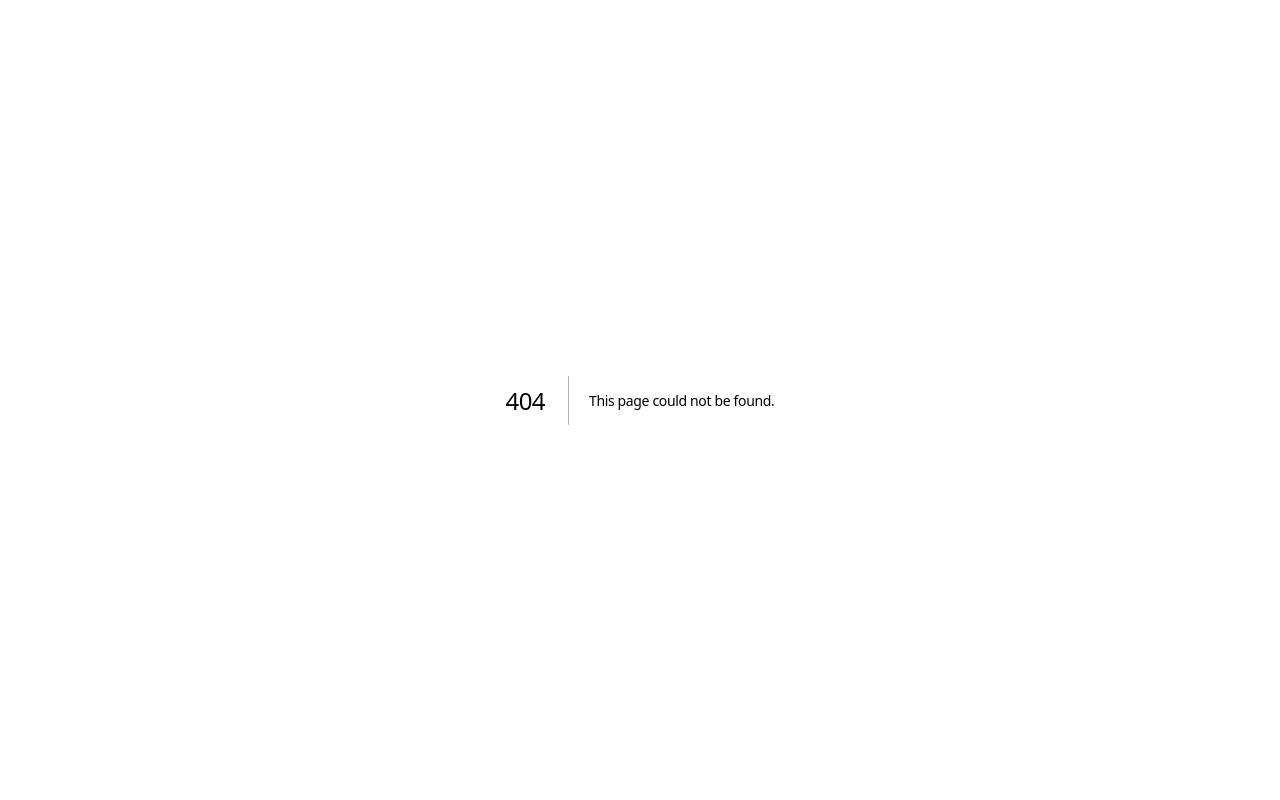
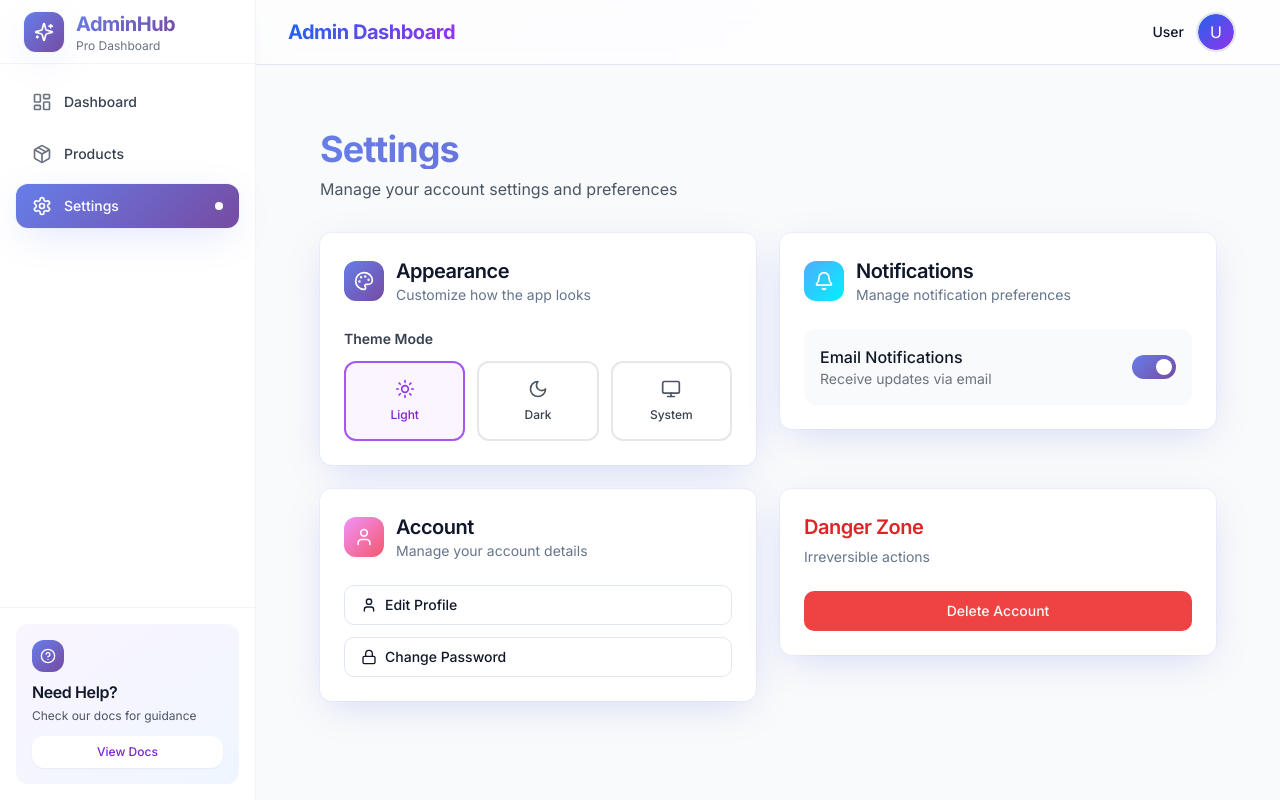
Before and after one commit to genosis18m/Admin-dashboard-portal, a Next.js app: page /settings in a window 1280 px wide. Before the commit this address had no page. Built offline with nearby package versions, Linux system fonts and the light colour scheme; no server answers.

Commit message:
Fix avatar error and add settings page with dark mode

```diff
--- /dev/null
+++ b/app/(admin)/settings/page.tsx
@@ -0,0 +1,195 @@
+"use client";
+
+import { useState } from "react";
+import { Card, CardContent, CardDescription, CardHeader, CardTitle } from "@/components/ui/card";
+import { Label } from "@/components/ui/label";
+import { Button } from "@/components/ui/button";
+import { Moon, Sun, Monitor, Bell, Lock, User, Palette } from "lucide-react";
+import { motion } from "framer-motion";
+
+export default function SettingsPage() {
+  const [theme, setTheme] = useState<"light" | "dark" | "system">("light");
+  const [notifications, setNotifications] = useState(true);
+
+  const handleThemeChange = (newTheme: "light" | "dark" | "system") => {
+    setTheme(newTheme);
+    // In a real app, you'd apply the theme here
+    if (newTheme === "dark") {
+      document.documentElement.classList.add("dark");
+    } else {
+      document.documentElement.classList.remove("dark");
+    }
+  };
+
+  return (
+    <div className="min-h-screen p-8">
+      {/* Header */}
+      <div className="mb-8">
+        <h1 className="text-4xl font-bold text-gradient-purple mb-2">Settings</h1>
+        <p className="text-gray-600">Manage your account settings and preferences</p>
+      </div>
+
+      <div className="grid gap-6 md:grid-cols-2">
+        {/* Appearance Settings */}
+        <motion.div
+          initial={{ opacity: 0, y: 20 }}
+          animate={{ opacity: 1, y: 0 }}
+          transition={{ delay: 0 }}
+        >
+          <Card className="border-0 shadow-premium bg-white">
+            <CardHeader>
+              <div className="flex items-center gap-3">
+                <div className="h-10 w-10 rounded-xl gradient-purple flex items-center justify-center">
+                  <Palette className="h-5 w-5 text-white" />
+                </div>
+                <div>
+                  <CardTitle className="text-xl">Appearance</CardTitle>
+                  <CardDescription>Customize how the app looks</CardDescription>
+                </div>
+              </div>
+            </CardHeader>
+            <CardContent className="space-y-4">
+              <div>
+                <Label className="text-sm font-semibold text-gray-700 mb-3 block">
+                  Theme Mode
+                </Label>
+                <div className="grid grid-cols-3 gap-3">
+                  <button
+                    onClick={() => handleThemeChange("light")}
+                    className={`flex flex-col items-center gap-2 p-4 rounded-xl border-2 transition-all ${
+                      theme === "light"
+                        ? "border-purple-500 bg-purple-50"
+                        : "border-gray-200 hover:border-purple-200"
+                    }`}
+                  >
+                    <Sun className={`h-5 w-5 ${theme === "light" ? "text-purple-600" : "text-gray-600"}`} />
+                    <span className={`text-xs font-medium ${theme === "light" ? "text-purple-700" : "text-gray-700"}`}>
+                      Light
+                    </span>
+                  </button>
+                  <button
+                    onClick={() => handleThemeChange("dark")}
+                    className={`flex flex-col items-center gap-2 p-4 rounded-xl border-2 transition-all ${
+                      theme === "dark"
+                        ? "border-purple-500 bg-purple-50"
+                        : "border-gray-200 hover:border-purple-200"
+                    }`}
+                  >
+                    <Moon className={`h-5 w-5 ${theme === "dark" ? "text-purple-600" : "text-gray-600"}`} />
+                    <span className={`text-xs font-medium ${theme === "dark" ? "text-purple-700" : "text-gray-700"}`}>
+                      Dark
+                    </span>
+                  </button>
+                  <button
+                    onClick={() => handleThemeChange("system")}
+                    className={`flex flex-col items-center gap-2 p-4 rounded-xl border-2 transition-all ${
+                      theme === "system"
+                        ? "border-purple-500 bg-purple-50"
+                        : "border-gray-200 hover:border-purple-200"
+                    }`}
+                  >
+                    <Monitor className={`h-5 w-5 ${theme === "system" ? "text-purple-600" : "text-gray-600"}`} />
+                    <span className={`text-xs font-medium ${theme === "system" ? "text-purple-700" : "text-gray-700"}`}>
+                      System
+                    </span>
+                  </button>
+                </div>
+              </div>
+            </CardContent>
+          </Card>
+        </motion.div>
+
+        {/* Notifications Settings */}
+        <motion.div
+          initial={{ opacity: 0, y: 20 }}
+          animate={{ opacity: 1, y: 0 }}
+          transition={{ delay: 0.1 }}
+        >
+          <Card className="border-0 shadow-premium bg-white">
+            <CardHeader>
+              <div className="flex items-center gap-3">
+                <div className="h-10 w-10 rounded-xl gradient-blue flex items-center justify-center">
+                  <Bell className="h-5 w-5 text-white" />
+                </div>
+                <div>
+                  <CardTitle className="text-xl">Notifications</CardTitle>
+                  <CardDescription>Manage notification preferences</CardDescription>
+                </div>
+              </div>
+            </CardHeader>
+            <CardContent className="space-y-4">
+              <div className="flex items-center justify-between p-4 rounded-xl bg-gray-50">
+                <div className="flex-1">
+                  <p className="font-medium text-gray-900">Email Notifications</p>
+                  <p className="text-sm text-gray-500">Receive updates via email</p>
+                </div>
+                <button
+                  onClick={() => setNotifications(!notifications)}
+                  className={`relative inline-flex h-6 w-11 items-center rounded-full transition-colors ${
+                    notifications ? "gradient-purple" : "bg-gray-300"
+                  }`}
+                >
+                  <span
+                    className={`inline-block h-4 w-4 transform rounded-full bg-white transition-transform ${
+                      notifications ? "translate-x-6" : "translate-x-1"
+                    }`}
+                  />
+                </button>
+              </div>
+            </CardContent>
+          </Card>
+        </motion.div>
+
+        {/* Account Settings */}
+        <motion.div
+          initial={{ opacity: 0, y: 20 }}
+          animate={{ opacity: 1, y: 0 }}
+          transition={{ delay: 0.2 }}
+        >
+          <Card className="border-0 shadow-premium bg-white">
+            <CardHeader>
+              <div className="flex items-center gap-3">
+                <div className="h-10 w-10 rounded-xl gradient-pink flex items-center justify-center">
+                  <User className="h-5 w-5 text-white" />
+                </div>
+                <div>
+                  <CardTitle className="text-xl">Account</CardTitle>
+                  <CardDescription>Manage your account details</CardDescription>
+                </div>
+              </div>
+            </CardHeader>
+            <CardContent className="space-y-3">
+              <Button variant="outline" className="w-full justify-start">
+                <User className="mr-2 h-4 w-4" />
+                Edit Profile
+              </Button>
+              <Button variant="outline" className="w-full justify-start">
+                <Lock className="mr-2 h-4 w-4" />
+                Change Password
+              </Button>
+            </CardContent>
+          </Card>
+        </motion.div>
+
+        {/* Danger Zone */}
+        <motion.div
+          initial={{ opacity: 0, y: 20 }}
+          animate={{ opacity: 1, y: 0 }}
+          transition={{ delay: 0.3 }}
+        >
+          <Card className="border-0 shadow-premium bg-white border-red-200">
+            <CardHeader>
+              <CardTitle className="text-xl text-red-600">Danger Zone</CardTitle>
+              <CardDescription>Irreversible actions</CardDescription>
+            </CardHeader>
+            <CardContent>
+              <Button variant="destructive" className="w-full">
+                Delete Account
+              </Button>
+            </CardContent>
+          </Card>
+        </motion.div>
+      </div>
+    </div>
+  );
+}
--- a/components/ui/avatar.tsx
+++ b/components/ui/avatar.tsx
@@ -20,12 +20,15 @@ Avatar.displayName = AvatarPrimitive.Root.displayName
 const AvatarImage = React.forwardRef<
   React.ElementRef<typeof AvatarPrimitive.Image>,
   React.ComponentPropsWithoutRef<typeof AvatarPrimitive.Image>
->(({ className, ...props }, ref) => (
-  <AvatarPrimitive.Image
-    ref={ref}
-    className={cn("aspect-square h-full w-full", className)}
-    {...props}
-  />
+>(({ className, src, ...props }, ref) => (
+  src ? (
+    <AvatarPrimitive.Image
+      ref={ref}
+      src={src}
+      className={cn("aspect-square h-full w-full", className)}
+      {...props}
+    />
+  ) : null
 ))
 AvatarImage.displayName = AvatarPrimitive.Image.displayName
 
```
